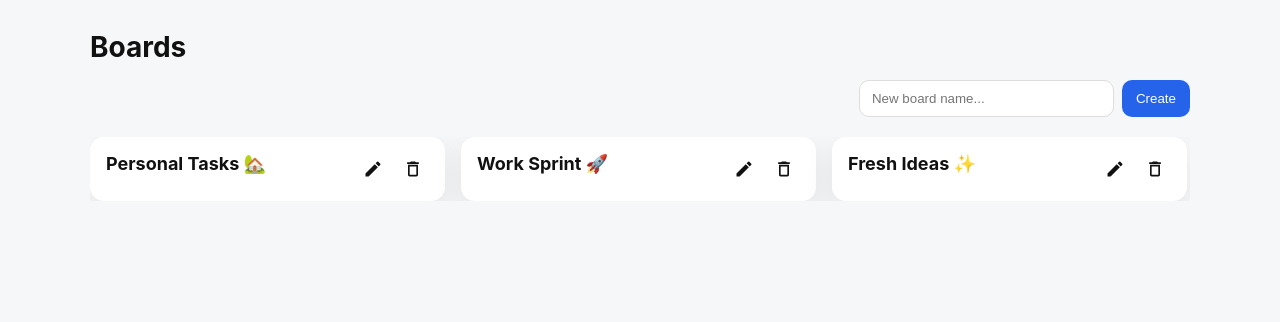
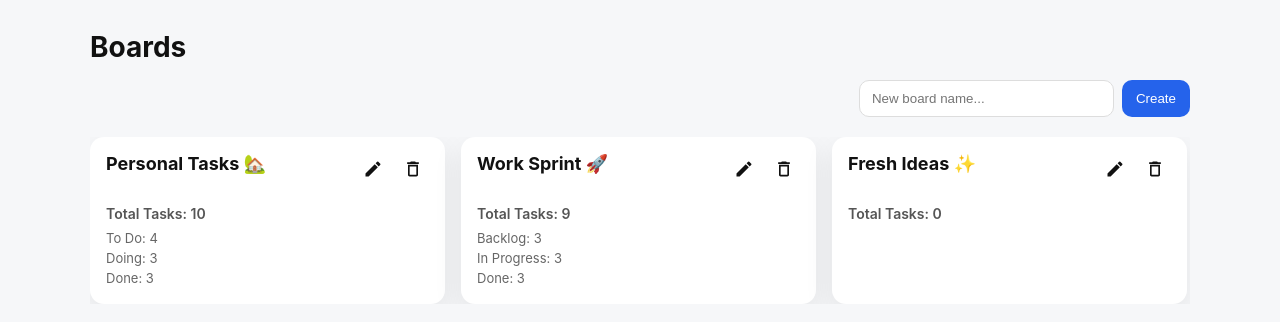
Before and after one commit to AswathyRajM/dnd-react-app, a React (Vite) app: page /boards in a window 1280 px wide. Shown: the top 322 px of the page. Built offline with nearby package versions, Linux system fonts and the light colour scheme.

Commit message:
eat: display total tasks per board with column-wise breakdown

```diff
--- a/src/App.css
+++ b/src/App.css
@@ -55,6 +55,7 @@ body {
   border-radius: 30%;
   padding: 6px;
   font-size: 2rem;
+  margin-bottom: 6px;
 }
 
 .icon_btn:hover {
--- a/src/pages/board/BoardDetails.css
+++ b/src/pages/board/BoardDetails.css
@@ -1,11 +1,3 @@
-.back_btn {
-  padding: 10px 12px;
-  border-radius: 10px;
-  border: 1px solid #ddd;
-  background: white;
-  cursor: pointer;
-}
-
 .board_name_title {
   margin: 0;
   font-size: 22px;
@@ -27,6 +19,8 @@
   box-shadow: 0 10px 30px rgba(0, 0, 0, 0.08);
   padding: 14px;
   min-height: fit-content;
+  overflow-wrap: anywhere;
+  word-break: break-word;
 }
 
 .column_header {
@@ -34,6 +28,15 @@
   align-items: center;
   justify-content: space-between;
   margin-bottom: 12px;
+}
+
+.back_btn {
+  padding: 10px 12px;
+  border-radius: 10px;
+  border: 1px solid #ddd;
+  background: white;
+  cursor: pointer;
+  min-width: 32px;
 }
 
 .column_body {
--- a/src/pages/board/BoardDetails.jsx
+++ b/src/pages/board/BoardDetails.jsx
@@ -254,7 +254,6 @@ export default function BoardDetailsPage({ boards, handleUpdateLists }) {
           />
         )}
 
-        {/* 👇 attach move/up on container */}
         <div
           className="board_lists"
           onPointerMove={handlePointerMove}
@@ -266,8 +265,8 @@ export default function BoardDetailsPage({ boards, handleUpdateLists }) {
 
             return (
               <div key={colKey} className="column" data-col={colKey}>
-                <div className="column_header">
-                  <h2 className="column_title">{column?.name}</h2>
+                <div className="board_card_heading">
+                  <h2 className="board_name">{column?.name}</h2>
                   <IoAdd
                     className="icon_btn"
                     onClick={() => handleToggleCreateColumnDialog(colKey)}
--- a/src/pages/board/Home.css
+++ b/src/pages/board/Home.css
@@ -19,11 +19,13 @@
   box-shadow: 0 10px 30px rgba(0, 0, 0, 0.08);
   cursor: pointer;
   transition: 0.15s ease;
+  overflow-wrap: anywhere;
+  word-break: break-word;
+}
+
+.board_card_heading {
   display: flex;
   justify-content: space-between;
-  align-items: start;
-  overflow-wrap: anywhere;
-  word-break: break-word;
 }
 
 .board_card:hover {
@@ -33,8 +35,34 @@
 .board_name {
   margin: 0 0 8px 0;
   font-size: 18px;
+  max-width: 90%;
 }
 
 .board_name_input {
   margin-right: 8px;
 }
+
+.board_tasks_summary {
+  margin-top: 12px;
+  font-size: 14px;
+  color: #555;
+}
+
+.board_tasks_summary p {
+  font-weight: 600;
+  margin-bottom: 6px;
+}
+
+.board_tasks_summary ul {
+  list-style: none;
+  padding: 0;
+  margin: 0;
+}
+
+.board_tasks_summary li {
+  padding: 2px 0;
+  display: flex;
+  justify-content: space-between;
+  font-size: 13px;
+  color: #666;
+}
--- a/src/pages/board/Home.jsx
+++ b/src/pages/board/Home.jsx
@@ -88,12 +88,19 @@ export default function BoardsPage({
           />
         )}
         <div className="boards_grid">
-          {boards?.map((board) => (
+          {boards?.map((board) => {
+            const totalTasks = Object.values(board.lists || {}).reduce(
+              (acc, list) => acc + (list.tasks?.length || 0),
+              0,
+            );
+
+            return (
               <div
                 key={board.id}
                 className="board_card"
                 onClick={() => handleNavigate(board.id)}
               >
+                <div className="board_card_heading">
                   {boardEditing?.boardId === board.id ? (
                     <>
                       <input
@@ -133,7 +140,19 @@ export default function BoardsPage({
                     </>
                   )}
                 </div>
+                <div className="board_tasks_summary">
+                  <p>Total Tasks: {totalTasks}</p>
+                  <ul>
+                    {Object.values(board.lists || {}).map((list) => (
+                      <li key={list.id}>
+                        {list.name}: {list.tasks?.length || 0}
+                      </li>
                     ))}
+                  </ul>
+                </div>
+              </div>
+            );
+          })}
         </div>
       </div>
       <Dialog
```
Lines whose indentation alone changed are shown as unchanged.
